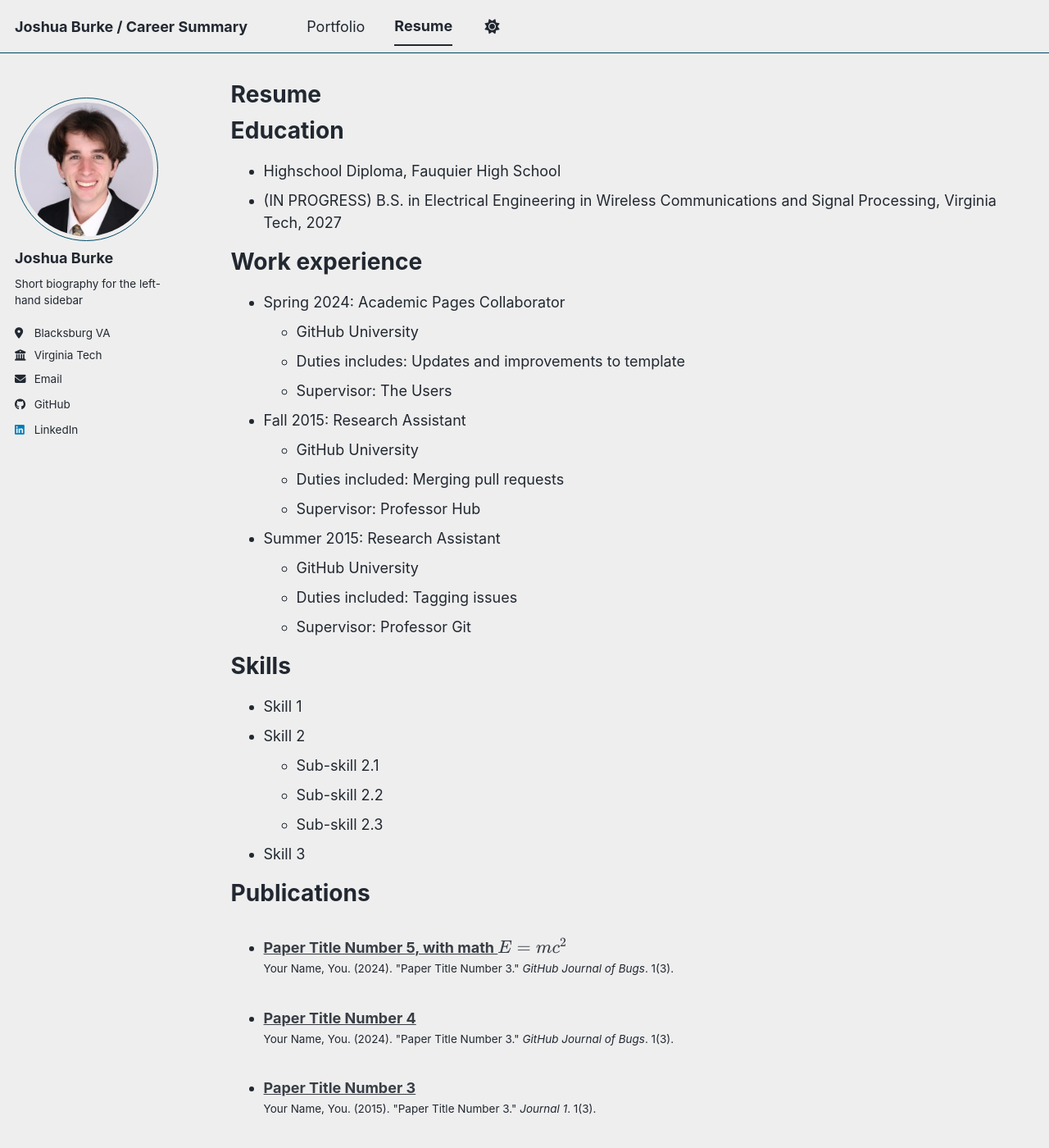
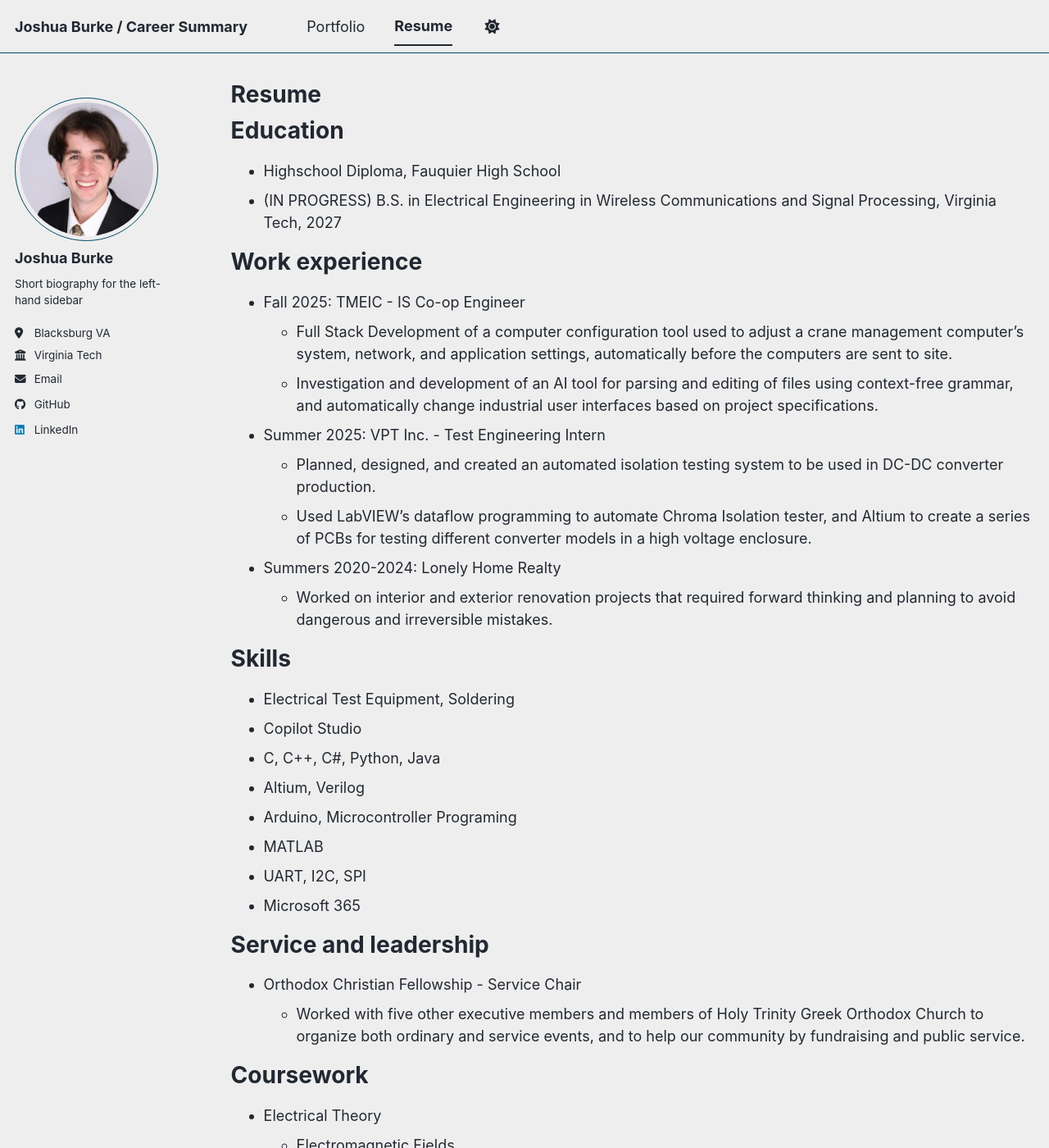
Before and after one commit to BotMelon/BotMelon.github.io, a Jekyll site: the page built from _pages/cv.md, in a window 1280 px wide and 1400 px high. Shown: the whole window at 82% size. Built offline with Jekyll 4.4.1, drawn with Linux system fonts in a browser that asks for light colours; a script bundle is joined from its source files by our own code; library files that are not in the unit come from our copies; some of the changed text lies outside the part shown.

Commit message:
updated Resume to accurate info

```diff
--- a/_pages/cv.md
+++ b/_pages/cv.md
@@ -17,48 +17,49 @@ Education
 
 Work experience
 ======
-* Spring 2024: Academic Pages Collaborator
-  * GitHub University
-  * Duties includes: Updates and improvements to template
-  * Supervisor: The Users
+* Fall 2025: TMEIC - IS Co-op Engineer
+  * Full Stack Development of a computer configuration tool used to adjust a crane management computer's system, network, and application settings, automatically before the computers are sent to site.
+  * Investigation and development of an AI tool for parsing and editing of files using context-free grammar, and automatically change industrial user interfaces based on project specifications.
 
-* Fall 2015: Research Assistant
-  * GitHub University
-  * Duties included: Merging pull requests
-  * Supervisor: Professor Hub
+* Summer 2025: VPT Inc. - Test Engineering Intern
+  * Planned, designed, and created an automated isolation testing system to be used in DC-DC converter production.
+  * Used LabVIEW's dataflow programming to automate Chroma Isolation tester, and Altium to create a series of PCBs for testing different converter models in a high voltage enclosure.
 
-* Summer 2015: Research Assistant
-  * GitHub University
-  * Duties included: Tagging issues
-  * Supervisor: Professor Git
+* Summers 2020-2024: Lonely Home Realty
+  * Worked on interior and exterior renovation projects that required forward thinking and planning to avoid dangerous and irreversible mistakes.
 
 Skills
 ======
-* Skill 1
-* Skill 2
-  * Sub-skill 2.1
-  * Sub-skill 2.2
-  * Sub-skill 2.3
-* Skill 3
-
-Publications
-======
-  <ul>{% for post in site.publications reversed %}
-    {% include archive-single-cv.html %}
-  {% endfor %}</ul>
-
-Talks
-======
-  <ul>{% for post in site.talks reversed %}
-    {% include archive-single-talk-cv.html  %}
-  {% endfor %}</ul>
-
-Teaching
-======
-  <ul>{% for post in site.teaching reversed %}
-    {% include archive-single-cv.html %}
-  {% endfor %}</ul>
+* Electrical Test Equipment, Soldering
+* Copilot Studio
+* C, C++, C#, Python, Java
+* Altium, Verilog
+* Arduino, Microcontroller Programing
+* MATLAB
+* UART, I2C, SPI
+* Microsoft 365
 
 Service and leadership
 ======
-* Currently signed in to 43 different slack teams
+* Orthodox Christian Fellowship - Service Chair
+  * Worked with five other executive members and members of Holy Trinity Greek Orthodox Church to organize both ordinary and service events, and to help our community by fundraising and public service.
+
+Coursework
+======
+* Electrical Theory
+  * Electromagnetic Fields
+  * AC circuit analysis
+  * Signals and Systems
+  * Physical Electronics
+  * Circuits and Devices
+* Computer/Microcontroller Programming
+  * Embedded Systems
+  * Computational Engineering
+  * Fundamentals of Digital Systems
+* Maths and Sciences
+  * Physics 1, Physics 2
+  * Introduction to Linear Algebra
+  * Intro Diffrential Equations
+  * Intro Multivariable Calculus
+  * Intro to Discrete Math
+  * Probability & Statistics
```
